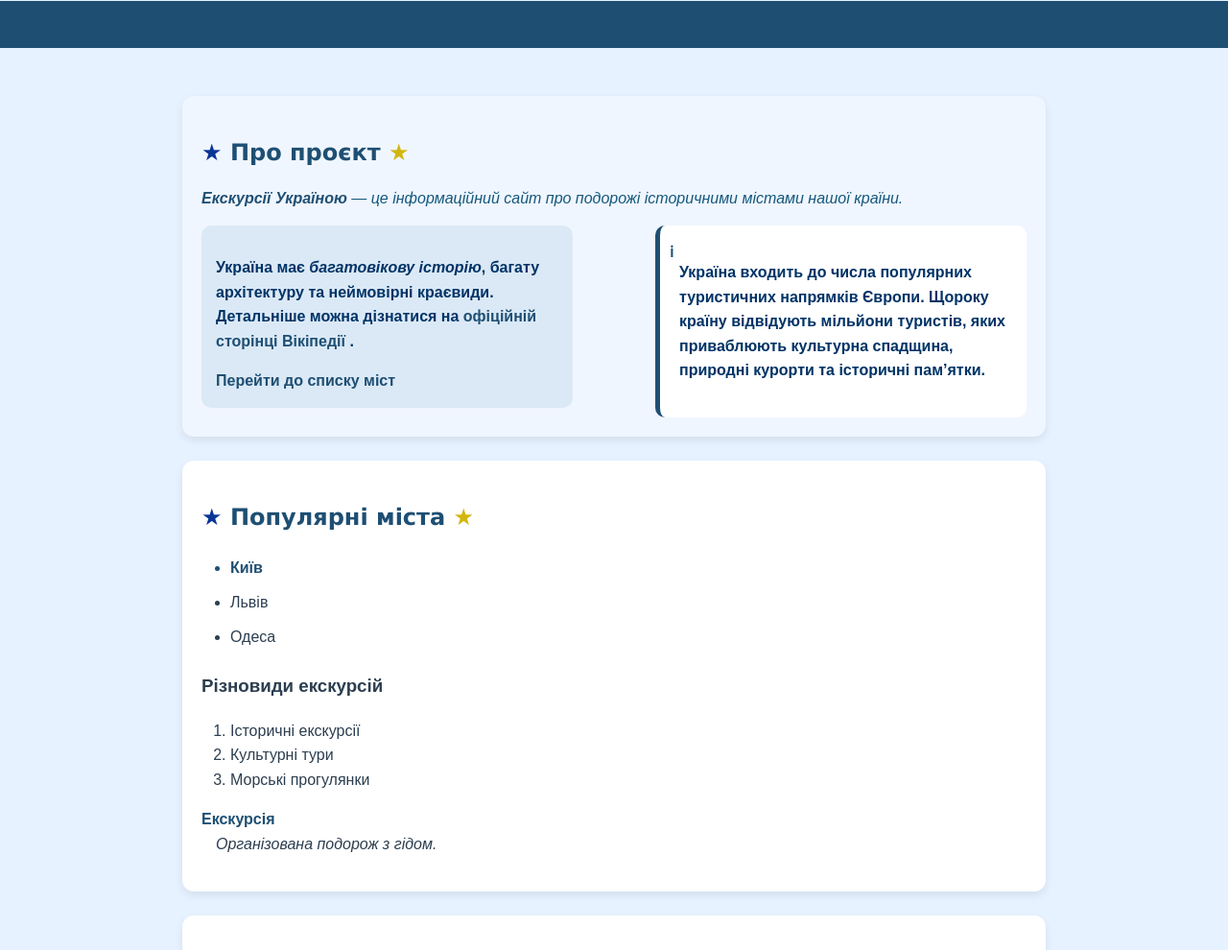
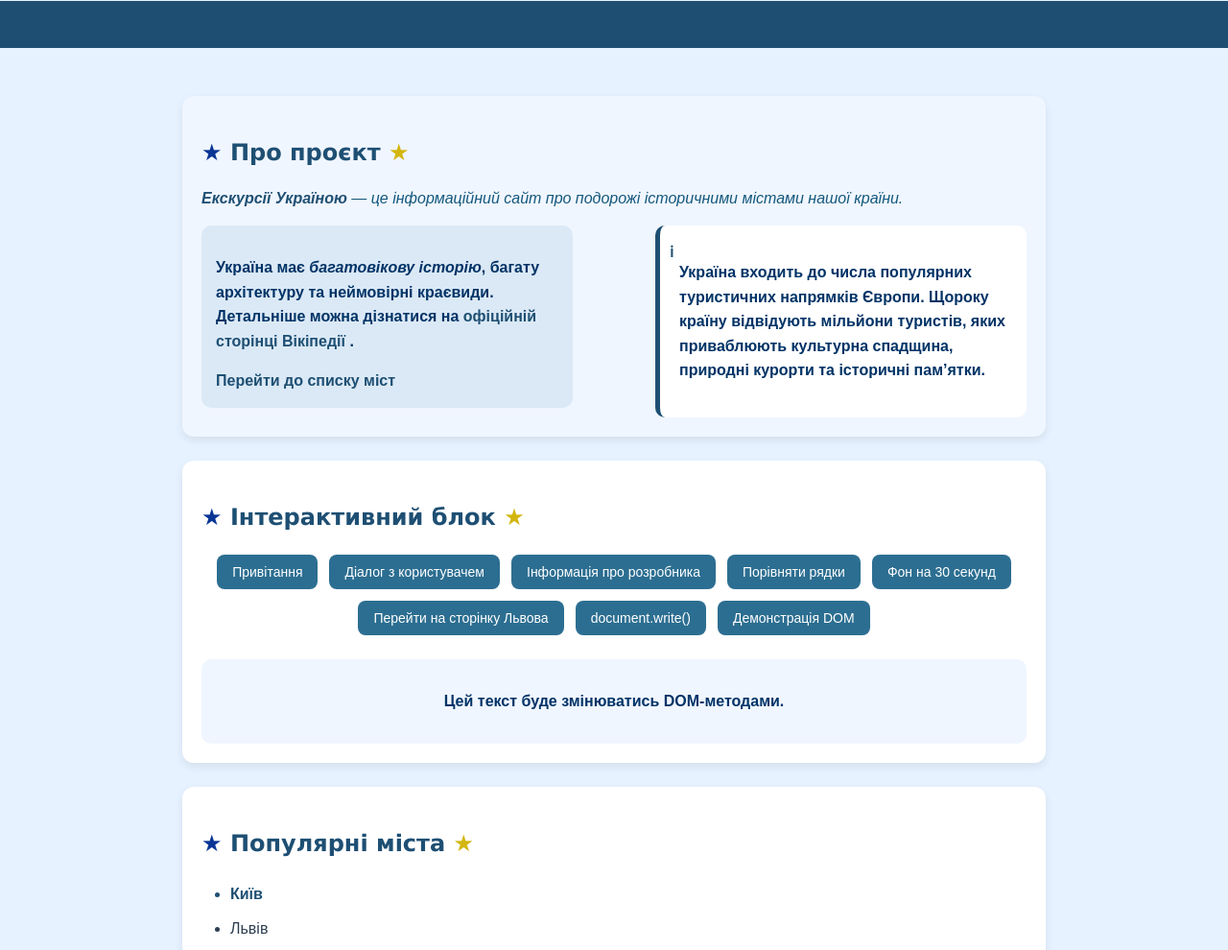
Before and after one commit to ssiiigma/OKR-labs, a plain HTML site: page index.html in a window 1280 px wide. Shown: the part 87-1077 px from the top of the page at 96% size. Drawn offline with Linux system fonts and the light colour scheme.

Commit message:
Lab work 6: add script.js

```diff
--- a/index.html
+++ b/index.html
@@ -4,6 +4,7 @@
     <meta charset="UTF-8">
     <title id="main-title">Екскурсії Україною | Головна</title>
     <link rel="stylesheet" href="style.css">
+    <script src="script.js"></script>
 </head>
 
 <body bgcolor="#e6f2ff" link="#1e4f73" vlink="#2c6e91" alink="#ff6600">
@@ -20,6 +21,10 @@
 </nav>
 
 <main>
+    <script>
+        alert("Цей сайт присвячений подорожам історичними містами України");
+    </script>
+
     <section class="card info-section">
 
         <div class="info-block">
@@ -50,6 +55,38 @@
             </p>
         </div>
 </section>
+
+    <section class="card js-section">
+
+        <h2>Інтерактивний блок</h2>
+
+        <div class="button-group">
+
+            <button onclick="startInternalScripts()">Привітання</button>
+
+            <button onclick="dialogWithUser()">Діалог з користувачем</button>
+
+            <button onclick="showDeveloper()">Інформація про розробника</button>
+
+            <button onclick="compareStrings()">Порівняти рядки</button>
+
+            <button onclick="changeBackground()">Фон на 30 секунд</button>
+
+            <button onclick="redirectToLviv()">Перейти на сторінку Львова</button>
+
+            <button onclick="writeExample()">document.write()</button>
+
+            <button onclick="domDemo()">Демонстрація DOM</button>
+
+        </div>
+
+        <div id="dom-area">
+
+            <p id="demo-text">Цей текст буде змінюватись DOM-методами.</p>
+
+        </div>
+
+    </section>
 
     <div class="card">
         <h2 id="cities">Популярні міста</h2>
--- /dev/null
+++ b/script.js
@@ -0,0 +1,202 @@
+/* =====================================================
+   ALERT / PROMPT / CONFIRM
+   ===================================================== */
+
+function startInternalScripts() {
+
+    alert("Вітаємо на сайті туристичних екскурсій Україною!");
+
+    let name = prompt("Введіть ваше ім'я");
+
+    if(name){
+        alert("Раді вас бачити, " + name);
+    }
+
+    let answer = confirm("Бажаєте переглянути список міст?");
+
+    if(answer){
+        alert("Скористайтесь меню навігації.");
+    } else {
+        alert("Добре, можете продовжити перегляд сайту.");
+    }
+
+}
+
+
+/* =====================================================
+   ДІАЛОГ З КОРИСТУВАЧЕМ
+   змінні + умови + цикл
+   ===================================================== */
+
+function dialogWithUser(){
+
+    let age = prompt("Скільки вам років?");
+
+    if(age >= 18){
+        alert("Вам доступні всі туристичні маршрути.");
+    }
+    else{
+        alert("Вам доступні оглядові екскурсії.");
+    }
+
+    for(let i=1;i<=3;i++){
+        console.log("Крок перевірки №"+i);
+    }
+
+}
+
+
+/* =====================================================
+   ФУНКЦІЯ З ПАРАМЕТРАМИ
+   ===================================================== */
+
+function developerInfo(lastName, firstName, position="Веб-розробник"){
+
+    alert(
+        "Інформація про розробника\n\n"+
+        "Прізвище: "+lastName+"\n"+
+        "Ім'я: "+firstName+"\n"+
+        "Посада: "+position
+    );
+
+}
+
+function showDeveloper(){
+    developerInfo("Єлізарова","Софія");
+}
+
+
+/* =====================================================
+   ПОРІВНЯННЯ РЯДКІВ
+   ===================================================== */
+
+function compareStrings(){
+
+    let str1 = prompt("Введіть перший рядок");
+    let str2 = prompt("Введіть другий рядок");
+
+    let bigger = str1.length > str2.length ? str1 : str2;
+
+    alert(
+        "Порівнюються рядки:\n\n"+
+        "1) "+str1+"\n"+
+        "2) "+str2+"\n\n"+
+        "Більший рядок: "+bigger
+    );
+
+}
+
+
+/* =====================================================
+   ЗМІНА ФОНУ ЧЕРЕЗ DOCUMENT
+   ===================================================== */
+
+function changeBackground(){
+
+    document.body.style.backgroundColor="#fff3cd";
+
+    setTimeout(function(){
+
+        document.body.style.backgroundColor="#e6f2ff";
+
+    },30000);
+
+}
+
+
+/* =====================================================
+   LOCATION
+   ===================================================== */
+
+function redirectToLviv(){
+
+    location.href="lviv.html";
+
+}
+
+
+/* =====================================================
+   DOCUMENT.WRITE
+   ===================================================== */
+
+function writeExample(){
+
+    document.write("<h1>Сторінка створена методом document.write()</h1>");
+    document.write("<p>Цей метод перезаписує весь документ.</p>");
+
+}
+
+
+/* =====================================================
+   ДЕМОНСТРАЦІЯ DOM МЕТОДІВ
+   ===================================================== */
+
+function domDemo(){
+
+    /* отримуємо елемент */
+    let area = document.getElementById("dom-area");
+
+    let text = document.getElementById("demo-text");
+
+    /* innerHTML */
+    text.innerHTML = "<b>Текст змінено через innerHTML</b>";
+
+    /* textContent */
+    console.log("textContent:", text.textContent);
+
+    /* nodeValue */
+    if(text.firstChild){
+        console.log("nodeValue:", text.firstChild.nodeValue);
+    }
+
+    /* data (властивість текстового вузла) */
+    if(text.firstChild){
+        console.log("data:", text.firstChild.data);
+    }
+
+    /* створення нового елемента */
+    let block = document.createElement("div");
+
+    /* createTextNode */
+    let textNode = document.createTextNode("Блок створений методом createElement");
+
+    block.append(textNode);
+
+    block.style.background="#dbeafe";
+    block.style.padding="10px";
+    block.style.marginTop="10px";
+
+    /* append */
+    area.append(block);
+
+    /* prepend */
+    let title=document.createElement("h3");
+    title.textContent="Демонстрація DOM";
+    area.prepend(title);
+
+    /* after */
+    let afterText=document.createElement("p");
+    afterText.textContent="Цей елемент додано через after()";
+    block.after(afterText);
+
+    /* replaceWith */
+    let replace=document.createElement("p");
+    replace.textContent="Цей текст замінив попередній";
+    afterText.replaceWith(replace);
+
+    /* remove */
+    setTimeout(function(){
+        replace.remove();
+    },5000);
+
+    /* querySelectorAll */
+    let paragraphs=document.querySelectorAll("p");
+
+    paragraphs.forEach(function(p){
+        p.style.color="#1e4f73";
+    });
+
+    /* outerHTML */
+    console.log("outerHTML:", block.outerHTML);
+
+}
--- a/style.css
+++ b/style.css
@@ -252,3 +252,50 @@ caption {
 .footer::before {
     content: "© ";
 }
+
+/* ===== JS секція ===== */
+
+.js-section {
+    text-align: center;
+}
+
+/* контейнер кнопок */
+.button-group {
+    display: flex;
+    flex-wrap: wrap;
+    gap: 12px;
+    justify-content: center;
+    margin-top: 20px;
+}
+
+/* кнопки */
+.button-group button {
+    background-color: #2c6e91;
+    color: white;
+    border: none;
+    padding: 10px 16px;
+    border-radius: 8px;
+    font-size: 14px;
+    font-family: Arial, sans-serif;
+    cursor: pointer;
+    transition: all 0.2s ease;
+}
+
+/* hover */
+.button-group button:hover {
+    background-color: #1e4f73;
+    transform: translateY(-2px);
+}
+
+/* active */
+.button-group button:active {
+    background-color: #ff6600;
+}
+
+/* зона DOM */
+#dom-area {
+    margin-top: 25px;
+    padding: 15px;
+    background-color: #f0f6ff;
+    border-radius: 10px;
+}
```
